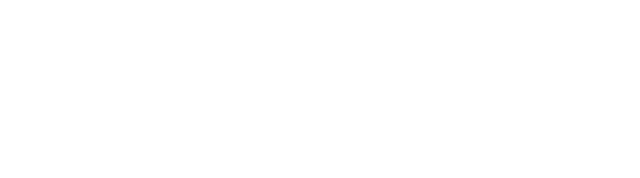
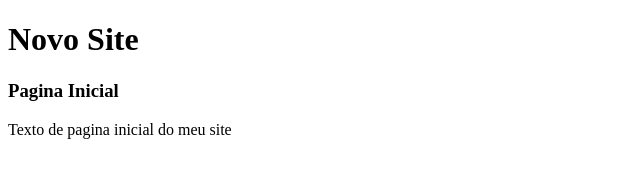
Before and after one commit to mathsluz97/AtividadeBranch1, a plain HTML site: page index.html in a window 1280 px wide. Shown: the whole page, without its empty margins (0-640 px from the left). Drawn offline with Linux system fonts and the light colour scheme.

Commit message:
usando a branch

```diff
--- a/index.html
+++ b/index.html
@@ -7,6 +7,11 @@
 	<title>DOC</title>
 </head>
 <body>
+	<h1>Novo Site</h1>
+
+	<h3>Pagina Inicial</h3>
+
+	<p>Texto de pagina inicial do meu site</p>
 
 </body>
 </html>
```
